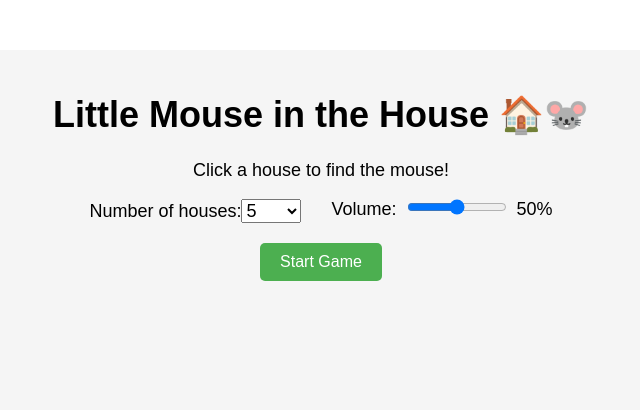
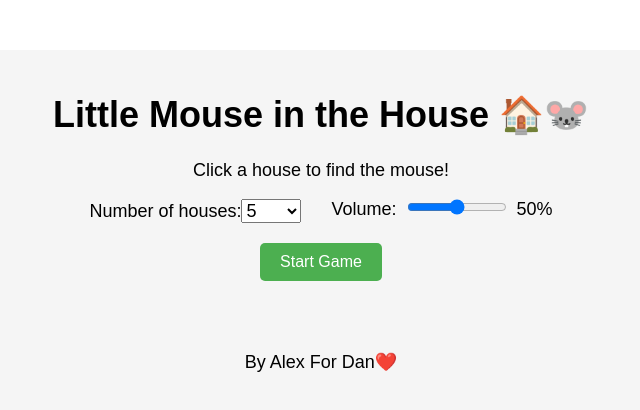
Before and after one commit to alex-flycatcher/ittle-mouse-in-the-house, a React (Create React App) app: page / in a window 1280 px wide. Shown: the top 410 px of the page, without its empty margins (319-959 px from the left). Built offline with nearby package versions, Linux system fonts and the light colour scheme.

Commit message:
Add heart

```diff
--- a/src/App.js
+++ b/src/App.js
@@ -186,6 +186,7 @@ function App() {
             </div>
 
             {gameOver && <p className="result">You found the mouse! 🎉</p>}
+            <div style={{marginTop:'20px'}}>By Alex For Dan❤️</div>
 
             {/* 隐藏的音频元素 */}
             <audio ref={audioRefs.bgMusic} loop />
```
